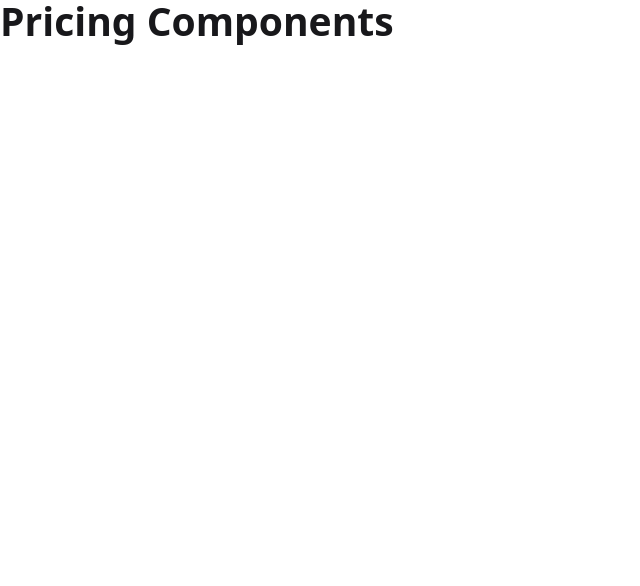
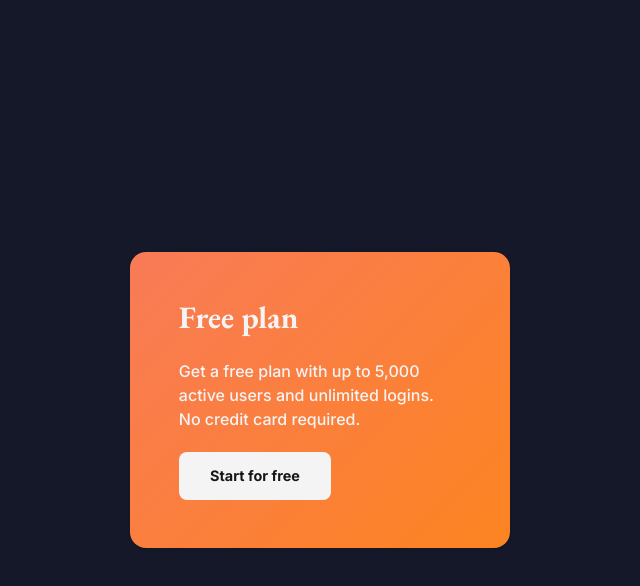
Before and after one commit to feliperdamaceno/pricing-components, a React (Vite) app: page / in a window 1280 px wide. Shown: the top 586 px of the page, without its empty margins (0-640 px from the left). Built offline with nearby package versions, Linux system fonts and the light colour scheme.

Commit message:
feat: Add Card and ProductCard components.

```diff
--- a/index.html
+++ b/index.html
@@ -3,8 +3,10 @@
 
   <head>
     <meta charset="UTF-8" />
-    <link rel="icon" type="image/svg+xml" href="/vite.svg" />
     <meta name="viewport" content="width=device-width, initial-scale=1.0" />
+    <link rel="preconnect" href="https://fonts.googleapis.com">
+    <link rel="preconnect" href="https://fonts.gstatic.com" crossorigin>
+    <link href="https://fonts.googleapis.com/css2?family=EB+Garamond:wght@700&family=Inter:wght@500;700&display=swap" rel="stylesheet">
     <title>Pricing Components</title>
   </head>
 
--- a/src/App.tsx
+++ b/src/App.tsx
@@ -1,7 +1,9 @@
+import { PricingCard } from './components'
+
 export default function App() {
   return (
-    <div>
-      <h1>Pricing Components</h1>
-    </div>
+    <main>
+      <PricingCard />
+    </main>
   )
 }
--- /dev/null
+++ b/src/components/Card.tsx
@@ -0,0 +1,18 @@
+import type { ReactNode } from 'react'
+
+type CardVariations = 'gradient'
+
+const styles: {
+  [K in CardVariations]: string
+} = {
+  gradient: 'card gradient'
+}
+
+interface CardProps {
+  variation: CardVariations
+  render: (style: string) => ReactNode
+}
+
+export default function Card({ variation, render }: CardProps) {
+  return render(styles[variation])
+}
--- /dev/null
+++ b/src/components/PricingCard.tsx
@@ -0,0 +1,25 @@
+// Components
+import { Card } from '.'
+
+export default function PricingCard() {
+  return (
+    <Card
+      variation="gradient"
+      render={(style) => (
+        <div className={`flow ${style}`}>
+          <h2>Free plan</h2>
+
+          <div>
+            <p>
+              Get a free plan with up to 5,000 active users and unlimited
+              logins.
+            </p>
+            <p>No credit card required.</p>
+          </div>
+
+          <button>Start for free</button>
+        </div>
+      )}
+    />
+  )
+}
--- a/src/components/index.ts
+++ b/src/components/index.ts
@@ -0,0 +1,2 @@
+export { default as Card } from './Card'
+export { default as PricingCard } from './PricingCard'
--- a/src/sass/base/base.scss
+++ b/src/sass/base/base.scss
@@ -13,6 +13,7 @@
 body {
   color: useColor('neutral', 900);
   font-family: useValue('font-family', 'regular');
+  font-weight: useValue('font-weight', 'medium');
   font-size: useValue('font-size', 400);
   line-height: useValue('line-height', 'regular');
 }
@@ -31,6 +32,7 @@ h1,
 h2,
 h3 {
   @include useProperty('measure', 'compact');
+  font-family: useValue('font-family', 'heading');
   font-weight: useValue('font-weight', 'bold');
   line-height: useValue('line-height', 'heading');
 }
@@ -46,3 +48,32 @@ h2 {
 h3 {
   font-size: useValue('font-size', 600);
 }
+
+button {
+  color: useColor('neutral', 900);
+  font-size: 0.9em;
+  font-weight: bold;
+
+  background-color: useColor('neutral', 100);
+  border-radius: useValue('border-radius', 300);
+  padding-block: useValue('padding', 300);
+  padding-inline: useValue('padding', 700);
+
+  cursor: pointer;
+  transition-property: box-shadow, translate;
+  transition-timing-function: useValue('transition-timing', 'in-out');
+  transition-duration: 150ms;
+
+  &:hover {
+    @include useProperty('shadow', 'md');
+    translate: 0.1rem -0.1rem;
+  }
+}
+
+main {
+  background-color: useColor('secondary', 700);
+  min-height: 100vh;
+  display: grid;
+  grid-template-columns: repeat(2, 1fr);
+  place-items: center;
+}
--- /dev/null
+++ b/src/sass/blocks/card.scss
@@ -0,0 +1,26 @@
+@use '../helpers/' as *;
+
+.card {
+  border-radius: useValue('border-radius', 400);
+  color: useColor('neutral', 100);
+  max-width: 38rem;
+  padding: useValue('padding', 900);
+
+  @include useProperty('shadow', 'sm');
+
+  h2 {
+    font-size: useValue('font-size', 700);
+  }
+
+  button {
+    max-width: fit-content;
+  }
+
+  &.gradient {
+    background-image: linear-gradient(
+      -45deg,
+      useColor('primary', 400),
+      useColor('primary', 500)
+    );
+  }
+}
--- a/src/sass/blocks/index.scss
+++ b/src/sass/blocks/index.scss
@@ -0,0 +1 @@
+@forward 'card';
--- a/src/sass/tokens.config.scss
+++ b/src/sass/tokens.config.scss
@@ -61,27 +61,15 @@ $base-scale: map-get($default-scales, 'major') !default;
 */
 $base-colors: (
   primary: (
-    100: hsl(204, 94%, 94%),
-    200: hsl(201, 94%, 86%),
-    300: hsl(199, 95%, 74%),
-    400: hsl(198, 93%, 60%),
-    500: hsl(200, 98%, 39%),
-    900: hsl(202, 80%, 24%)
+    400: hsl(27, 98%, 56%),
+    500: hsl(13, 93%, 66%)
   ),
   secondary: (
-    100: hsl(149, 80%, 90%),
-    200: hsl(152, 76%, 80%),
-    300: hsl(156, 72%, 67%),
-    400: hsl(158, 64%, 52%),
-    500: hsl(160, 84%, 39%),
-    900: hsl(164, 86%, 16%)
+    700: hsl(229, 34%, 12%)
   ),
   neutral: (
     100: hsl(240, 5%, 96%),
-    200: hsl(240, 6%, 90%),
-    300: hsl(240, 5%, 84%),
-    400: hsl(240, 5%, 65%),
-    900: hsl(240, 6%, 10%)
+    900: hsl(240, 4%, 9%)
   )
 ) !default;
 
@@ -94,17 +82,12 @@ $global-tokens: (
   font-family: (
     value: (
       regular: (
-        system-ui,
-        -apple-system,
-        BlinkMacSystemFont,
-        'Segoe UI',
-        Roboto,
-        Oxygen,
-        Ubuntu,
-        Cantarell,
-        'Open Sans',
-        'Helvetica Neue',
+        'Inter',
         sans-serif
+      ),
+      heading: (
+        'EB Garamond',
+        serif
       )
     ),
     prefix: (
```
